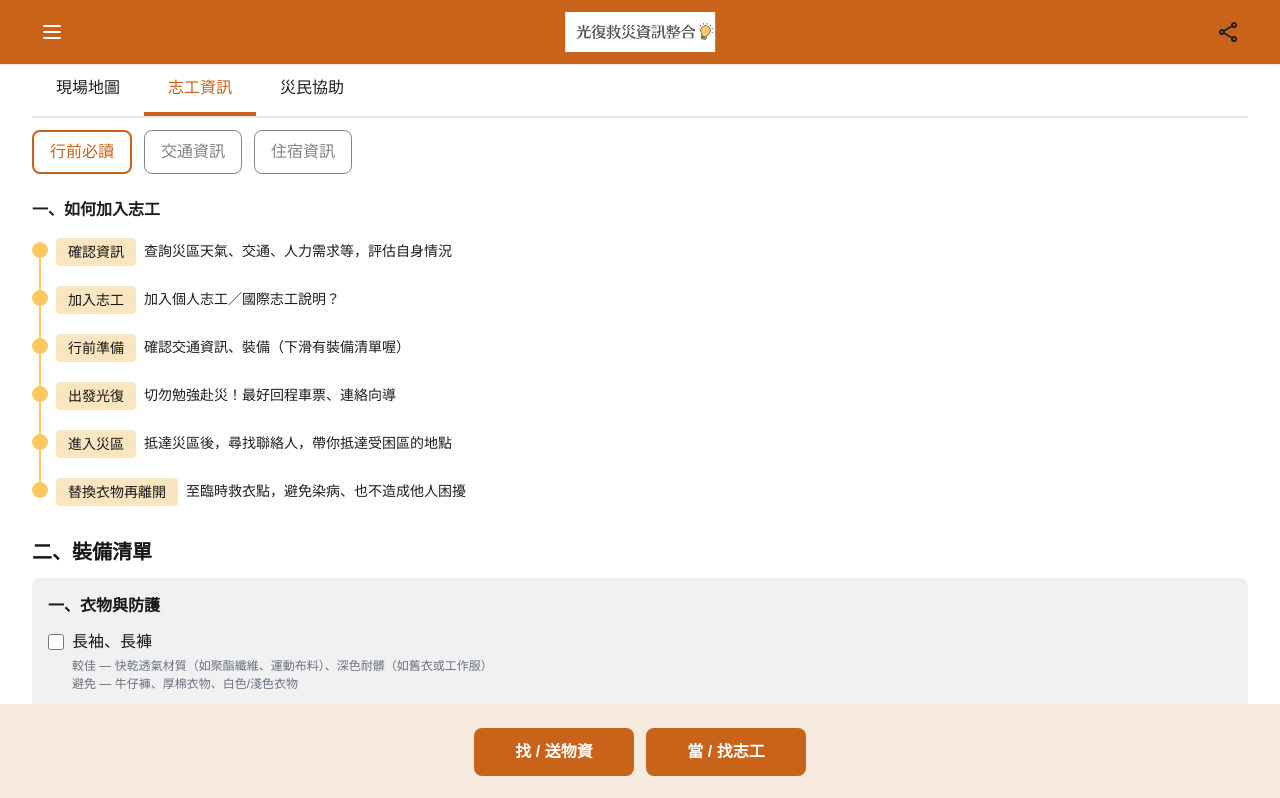
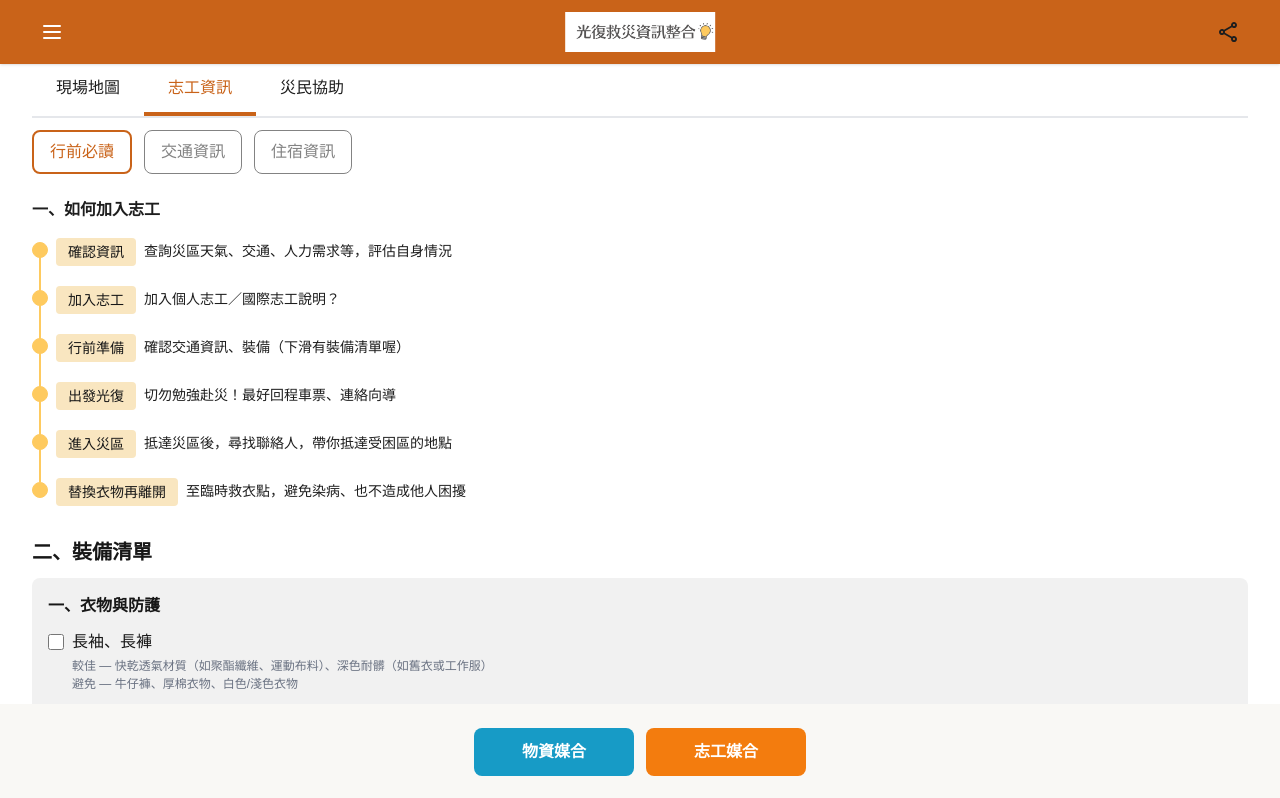
Before and after one commit to hoie72/guangfu-hero-web, a Next.js app: page /volunteer/preparation in a window 1280 px wide. Shown: the top 798 px of the page. Built offline with nearby package versions, Linux system fonts and the light colour scheme.

Commit message:
feat: refactor footer design

```diff
--- a/src/app/globals.css
+++ b/src/app/globals.css
@@ -1,17 +1,19 @@
 @import "tailwindcss";
 
 :root {
+  --primary: #f37c0e;
+  --secondary: #179bc6;
   --background: #ffffff;
-  --light-gray-background: #F9F8F5;
+  --light-gray-background: #f9f8f5;
   --gray-baclground: #f1f1f1;
   --foreground: #171717;
-  --text-black: #1E1E1E;
-  --light-orange: #F9E6C0;
-  --orange-point: #FECA5F;
-  --orange: #F37C0E;
+  --text-black: #1e1e1e;
+  --light-orange: #f9e6c0;
+  --orange-point: #feca5f;
+  --orange: #f37c0e;
   --gray: #434343;
   --gray-2: #838383;
-  --gray-3: #E6E6E6;
+  --gray-3: #e6e6e6;
 }
 
 @theme inline {
@@ -24,16 +26,16 @@
 @media (prefers-color-scheme: dark) {
   :root {
     --background: #0a0a0a;
-    --light-gray-background: #F9F8F5;
+    --light-gray-background: #f9f8f5;
     --gray-baclground: #1e2939;
     --foreground: #ededed;
     --text-black: #fff;
     --light-orange: #ff6900;
     --orange-point: #9f2d00;
-    --orange: #F37C0E;
+    --orange: #f37c0e;
     --gray: #e5e7eb;
     --gray-2: #e5e7eb;
-    --gray-3: #E6E6E6;
+    --gray-3: #e6e6e6;
   }
 }
 
--- a/src/app/resources/page.tsx
+++ b/src/app/resources/page.tsx
@@ -11,7 +11,7 @@ export default function ResourcesPage() {
         <iframe
           src="https://pinkowo.github.io/hualien-bees/"
           className="w-full border-0"
-          title="找 / 送物資"
+          title="物資媒合"
           allow="geolocation"
           style={{ height: "calc(100vh - 160px)" }}
         />
--- a/src/components/Sidebar/index.tsx
+++ b/src/components/Sidebar/index.tsx
@@ -33,7 +33,10 @@ export default function Sidebar({ isOpen, onClose }: SidebarProps) {
       >
         {/* Close button */}
         <div className="flex justify-between items-center p-4 border-b border-gray-700 dark:border-gray-800">
-          <button onClick={onClose} className="p-2 hover:bg-gray-700 dark:hover:bg-gray-800 rounded">
+          <button
+            onClick={onClose}
+            className="p-2 hover:bg-gray-700 dark:hover:bg-gray-800 rounded"
+          >
             <svg
               className="w-6 h-6"
               fill="none"
@@ -165,7 +168,7 @@ export default function Sidebar({ isOpen, onClose }: SidebarProps) {
             className="px-6 py-4 hover:bg-gray-700 dark:hover:bg-gray-800 border-b border-gray-800"
             onClick={onClose}
           >
-            找 / 送物資
+            物資媒合
           </Link>
 
           <Link
@@ -173,7 +176,7 @@ export default function Sidebar({ isOpen, onClose }: SidebarProps) {
             className="px-6 py-4 hover:bg-gray-700 dark:hover:bg-gray-800 border-b border-gray-800"
             onClick={onClose}
           >
-            當 / 找志工
+            志工媒合
           </Link>
 
           <a
--- a/src/features/Footer.tsx
+++ b/src/features/Footer.tsx
@@ -2,20 +2,20 @@ import Link from "next/link";
 
 export default function Footer() {
   return (
-    <footer className="fixed bottom-0 left-0 right-0 w-full bg-[#F7EBE0] dark:bg-gray-900 text-white z-10">
+    <footer className="fixed bottom-0 left-0 right-0 w-full bg-[var(--light-gray-background)] dark:bg-gray-900 text-white z-10">
       <div className="max-w-7xl mx-auto px-4 sm:px-6 lg:px-8 py-6">
         <div className="flex gap-3 justify-center">
           <Link
             href="/resources"
-            className="flex-1 max-w-[160px] bg-[#C96319] dark:bg-orange-700 hover:bg-[#B55815] dark:hover:bg-orange-600 py-3 px-6 rounded-lg text-center font-bold transition-colors"
+            className="flex-1 max-w-[160px] bg-[var(--secondary)] dark:bg-orange-700 hover:bg-[#B55815] dark:hover:bg-orange-600 py-3 px-6 rounded-lg text-center font-bold transition-colors"
           >
-            找 / 送物資
+            物資媒合
           </Link>
           <Link
             href="/volunteer-register"
-            className="flex-1 max-w-[160px] bg-[#C96319] dark:bg-orange-700 hover:bg-[#B55815] dark:hover:bg-orange-600 py-3 px-6 rounded-lg text-center font-bold transition-colors"
+            className="flex-1 max-w-[160px] bg-[var(--primary)] dark:bg-orange-700 hover:bg-[#B55815] dark:hover:bg-orange-600 py-3 px-6 rounded-lg text-center font-bold transition-colors"
           >
-            當 / 找志工
+            志工媒合
           </Link>
         </div>
       </div>
--- a/src/features/Resources/index.tsx
+++ b/src/features/Resources/index.tsx
@@ -6,7 +6,7 @@ export default function Resources() {
       <iframe
         src="https://pinkowo.github.io/hualien-bees/"
         className="w-full h-full border-0"
-        title="找 / 送物資"
+        title="物資媒合"
         allow="geolocation"
       />
     </div>
```
